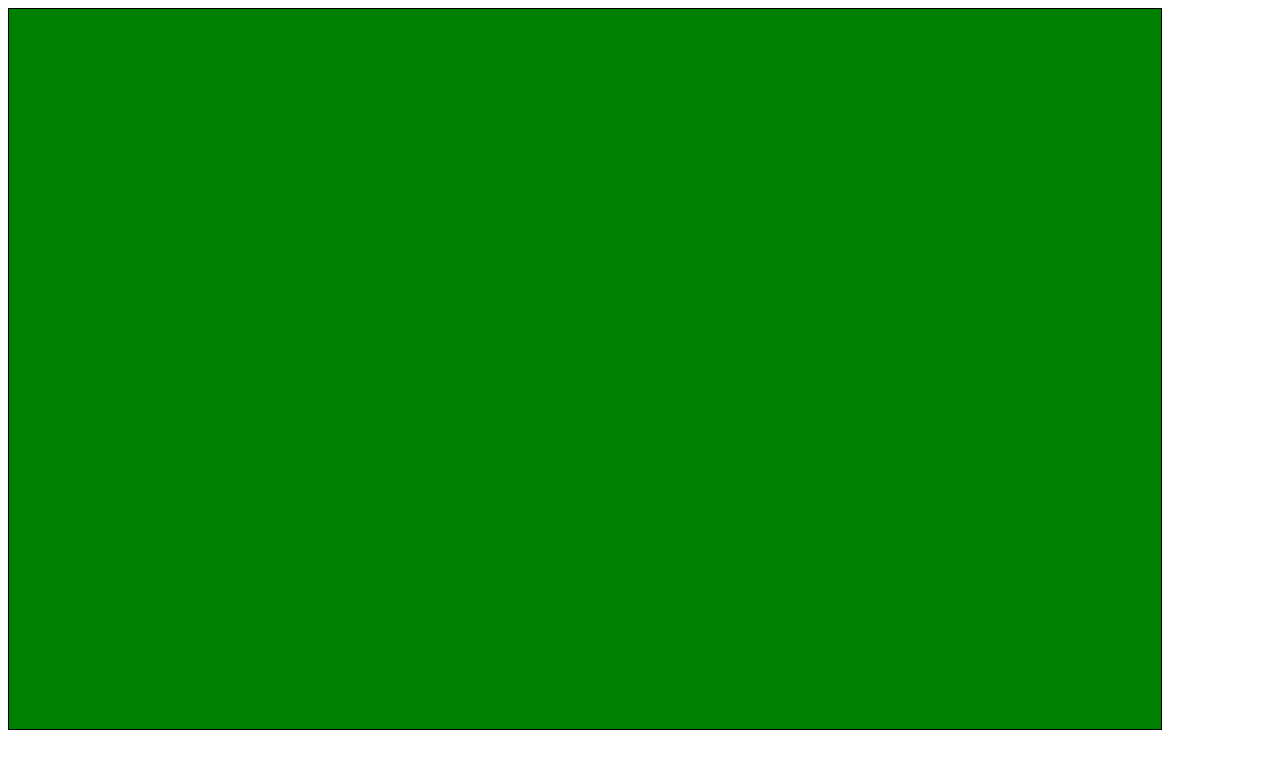
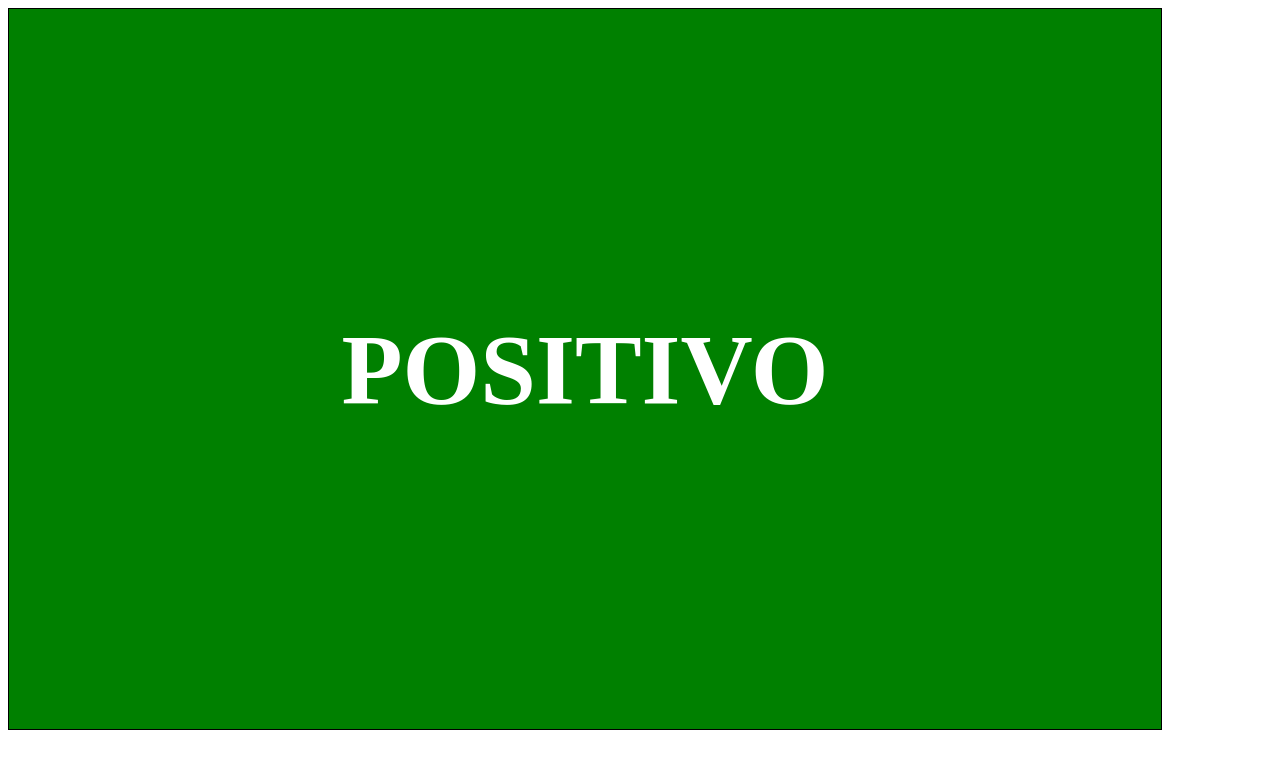
Before and after one commit to sprtony/gift, a plain HTML site: page index.html in a window 1280 px wide. Both pictures are taken after a click on the element 89 px from the left and 59 px from the top of the page. Drawn offline with Linux system fonts and the light colour scheme.

Commit message:
agregado textos y fixed sus posiciones

```diff
--- a/index.html
+++ b/index.html
@@ -9,10 +9,19 @@
         height: 100px;
         width: 160px;
         transition: 1s;
+        display: flex;
+        justify-content: center;
+        align-content: center;
+        flex-direction: column;
+        text-align: center;
+        font-size: 50px;
       }
       html, body{
         width: 100%;
         height:100%;
+      }
+      .msg{
+        color: white;
       }
     </style>
   </head>
@@ -24,19 +33,33 @@
       function animacionup() {
         var gift = document.getElementById('gift');
         var res = Math.floor((Math.random()*2)+1);
+        var msg = document.createElement('H1');
+
         if (res == 1) {
           gift.style.backgroundColor = "red";
+          var text = document.createTextNode("NEGATIVO");
+
         }else{
           gift.style.backgroundColor = "green";
+          var text = document.createTextNode("POSITIVO");
         }
         gift.style.width= "90%";
         gift.style.height= "90%";
+
+        msg.appendChild(text);
+        msg.setAttribute('class','msg');
+        gift.appendChild(msg);
 
         gift.removeAttribute('onclick');
         gift.setAttribute('onclick','animaciondown()');
       }
       function animaciondown() {
         var gift = document.getElementById('gift');
+
+        while (gift.hasChildNodes()) {
+          gift.removeChild(gift.firstChild);
+        }
+
         gift.style.width= "160px";
         gift.style.height= "100px";
         gift.style.backgroundColor = "white";
```
